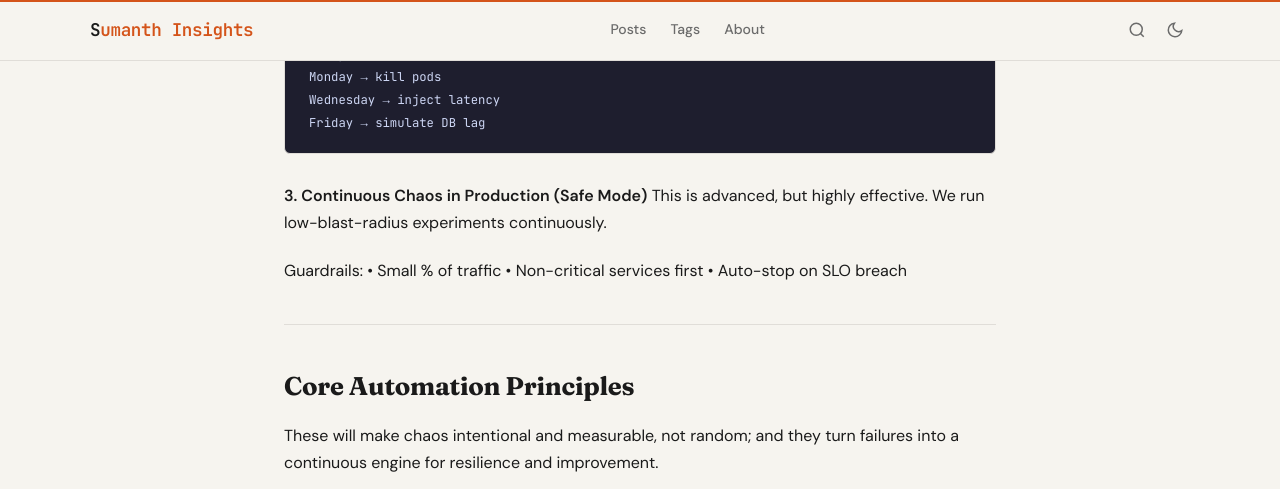
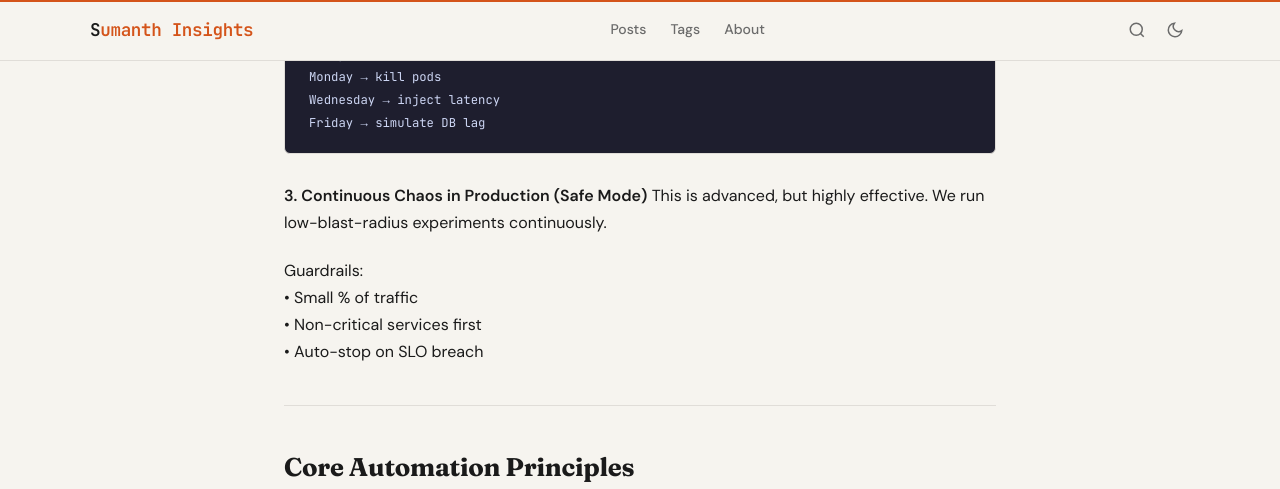
Before and after one commit to sumanthrb/insights, a Jekyll site: the page built from _posts/2025-03-15-git-internals.md, in a window 1280 px wide and 1400 px high, scrolled down 2236 px, cut to the strip 0-489 px from the top of the window. Built offline with Jekyll 4.4.1, drawn with Linux system fonts in a browser that asks for light colours; some of the changed text lies outside the part shown.

```diff
--- a/_posts/2025-03-15-git-internals.md
+++ b/_posts/2025-03-15-git-internals.md
@@ -52,10 +52,10 @@ Friday → simulate DB lag
 **3. Continuous Chaos in Production (Safe Mode)**
 This is advanced, but highly effective. We run low-blast-radius experiments continuously.
 
-Guardrails:
-• Small % of traffic
-• Non-critical services first
-• Auto-stop on SLO breach
+Guardrails: <br>
+• Small % of traffic <br>
+• Non-critical services first <br>
+• Auto-stop on SLO breach <br>
 
 ------
 
@@ -67,7 +67,7 @@ These will make chaos intentional and measurable, not random; and they turn fail
 
 ----
 
-Automation turns Chaos Engineering from interesting experiments into a continuous reliability engine.
+Automation turns Chaos Engineering from interesting experiments into a continuous reliability engine.<br>
 When we do it right......the failures become predictable, systems improve automatically, and confidence in production scales with us.
 
 -----
```
